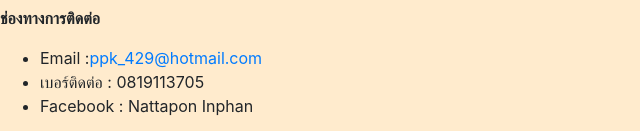
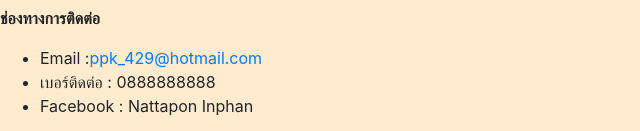
Before and after one commit to chickychickychicky/chickychickychicky.github.io, a plain HTML site: page skonattapon.html in a window 1280 px wide. Shown: the part 890-1021 px from the top of the page, 0-640 px from the left. Drawn offline with nearby package versions, Linux system fonts and the light colour scheme.

Commit message:
Update skonattapon.html

```diff
--- a/skonattapon.html
+++ b/skonattapon.html
@@ -30,7 +30,7 @@
   <p><b>ช่องทางการติดต่อ</b><p>
   <ul>
   <li>Email :<a href="mailto:ppk_429@hotmail.com">ppk_429@hotmail.com</a></li>
-  <li>เบอร์ติดต่อ : 0819113705</li>
+  <li>เบอร์ติดต่อ : 0888888888</li>
   <li>Facebook : Nattapon Inphan</li>
  </ul>
 </body>
```
